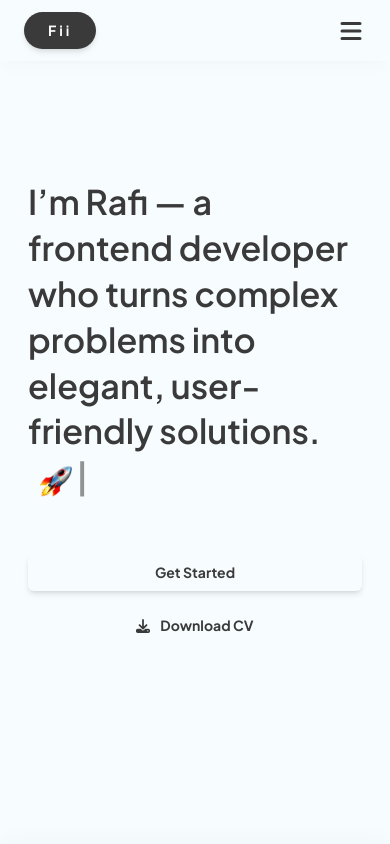
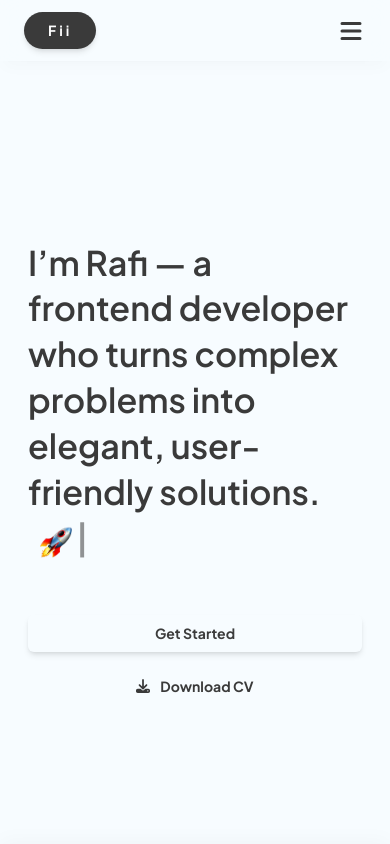
Before and after one commit to rapiiamad/Portofolio-Rafi, a Next.js app: page / in a window 390 px wide. Shown: the top 844 px of the page. Built offline with nearby package versions, Linux system fonts and the light colour scheme.

Commit message:
responsif

```diff
--- a/app/component/heading.jsx
+++ b/app/component/heading.jsx
@@ -7,7 +7,7 @@ export default function Heading() {
         <Entrance>
             <section
                 id="heading"
-                className="mx-auto px-7 md:px-16 lg:px-65 w-full max-h-screen h-screen flex flex-col items-center justify-end md:justify-center gap-10 py-50 md:pt-50 lg:pt-70 md:pb-40 lg:pb-90"
+                className="mx-auto px-7 md:px-16 lg:px-65 w-full max-h-screen h-screen flex flex-col items-center justify-center md:justify-center gap-10 md:pt-50 lg:pt-70 md:pb-40 lg:pb-90"
             >
                 <div className="w-full flex flex-col gap-30 md:gap-25 justify-center mt-25">
                     <Text />
```
